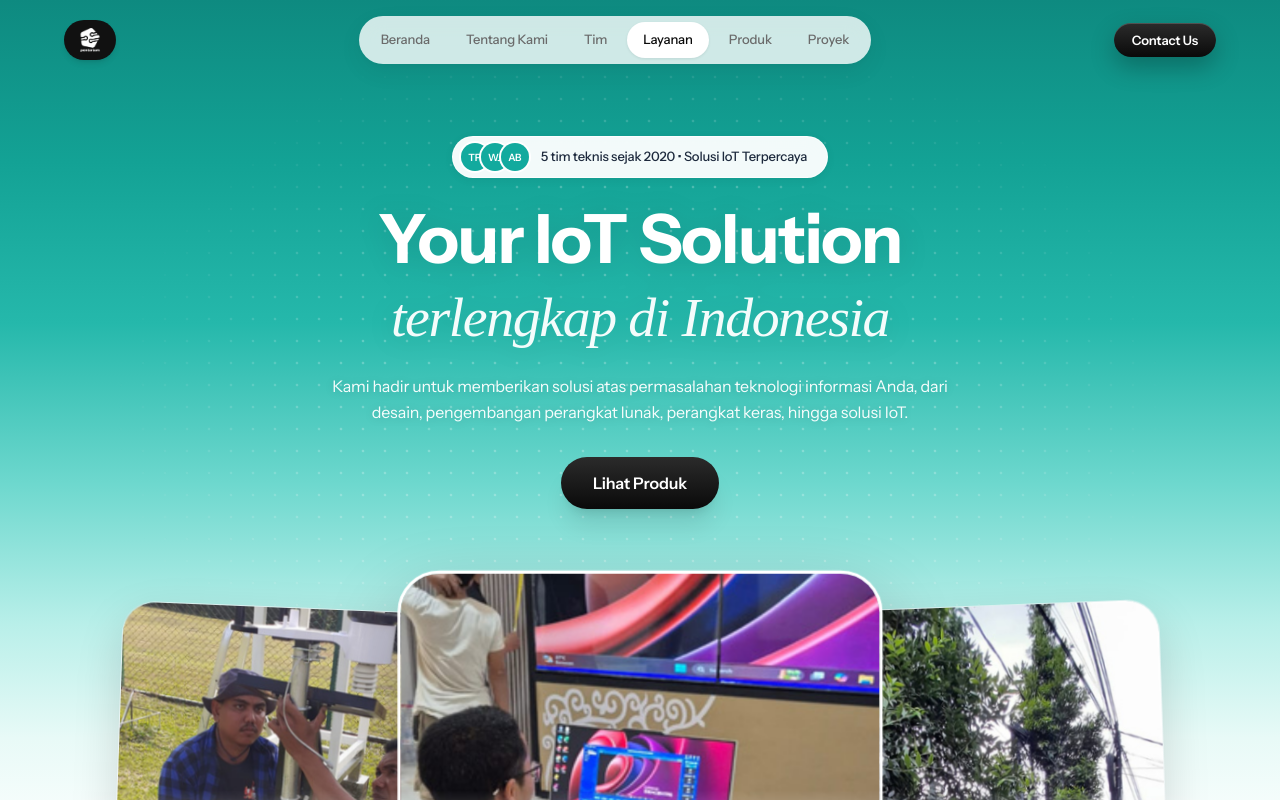
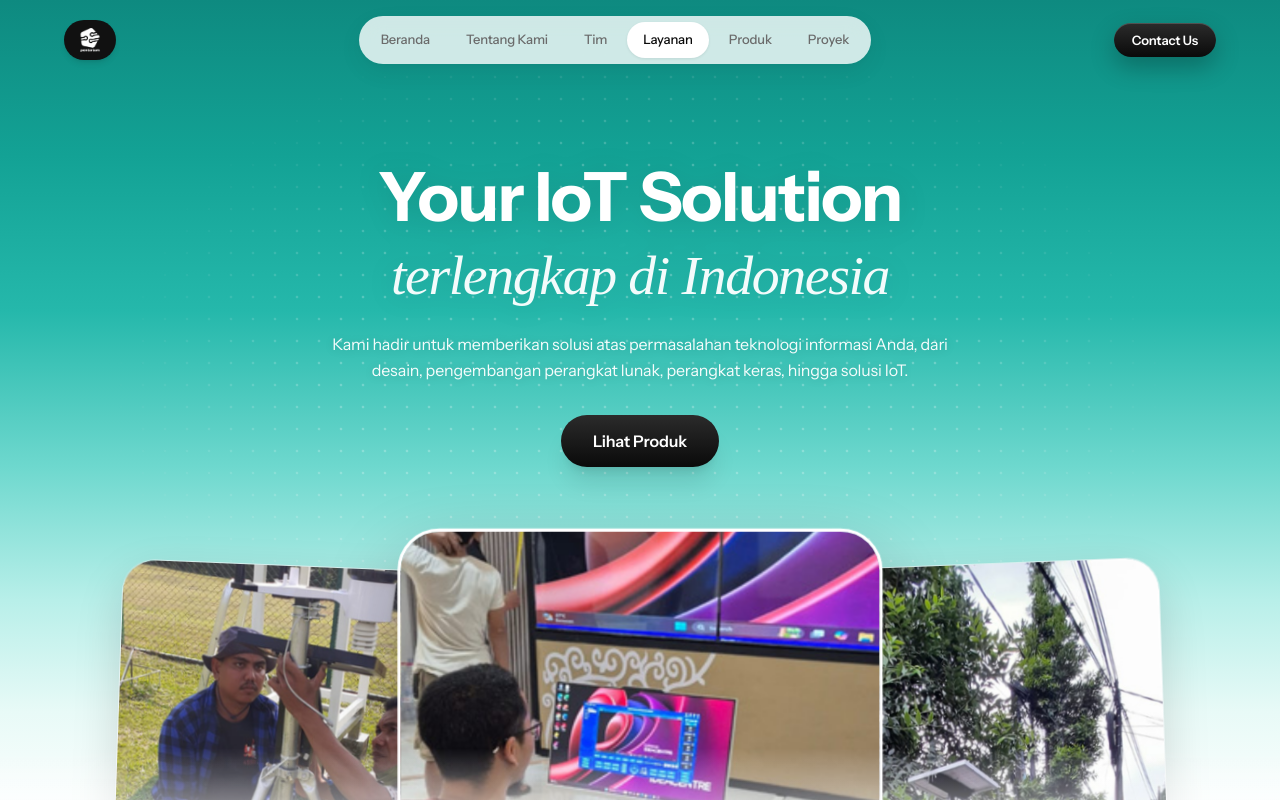
Before and after one commit to wandanazra27-dot/Web-Pentarium, a React (Vite) app: page / in a window 1280 px wide. Shown: the top 800 px of the page. Built offline with nearby package versions, Linux system fonts and the light colour scheme; a web font is replaced by a local one.

Commit message:
Hapus trust badge di atas judul Hero agar tampilan lebih bersih

```diff
--- a/src/components/sections/Hero.jsx
+++ b/src/components/sections/Hero.jsx
@@ -1,10 +1,4 @@
 import React from 'react';
-
-const AVATARS = [
-  { initials: 'TP', label: 'Toni Prabowo, CEO' },
-  { initials: 'WJ', label: 'Waluya Juang, CTO' },
-  { initials: 'AB', label: 'Agus Budiantoro, COO' },
-];
 
 const CLIENTS = [
   'Telkom Indonesia',
@@ -17,17 +11,6 @@ const CLIENTS = [
   'Tirtawening',
 ];
 
-function Avatar({ initials, label }) {
-  return (
-    <span
-      title={label}
-      className="flex h-7 w-7 items-center justify-center rounded-full bg-[#12AA9E] text-[10px] font-semibold tracking-tight text-white ring-2 ring-white"
-    >
-      {initials}
-    </span>
-  );
-}
-
 export default function Hero() {
   return (
     <section
@@ -38,21 +21,7 @@ export default function Hero() {
       {/* 3D Halftone Dotted Globe Background */}
       <div aria-hidden="true" className="halftone-globe pointer-events-none absolute inset-0" />
 
-      <div className="relative z-10 mx-auto max-w-4xl px-6 pb-4 pt-28 text-center sm:px-10 sm:pb-8 sm:pt-34">
-        {/* Top Badge: Avatars + Pentarium Team */}
-        <div className="mb-6 inline-flex items-center gap-3 rounded-full bg-white/95 py-1.5 pl-2 pr-5 shadow-[0_2px_10px_rgba(0,0,0,0.06)] border border-white/80 backdrop-blur-md">
-          <div className="flex items-center">
-            {AVATARS.map((avatar, idx) => (
-              <span key={avatar.initials} className={idx > 0 ? '-ml-2' : ''}>
-                <Avatar {...avatar} />
-              </span>
-            ))}
-          </div>
-          <span className="whitespace-nowrap text-[13px] font-medium text-slate-800">
-            5 tim teknis sejak 2020 &bull; Solusi IoT Terpercaya
-          </span>
-        </div>
-
+      <div className="relative z-10 mx-auto max-w-4xl px-6 pb-4 pt-32 text-center sm:px-10 sm:pb-8 sm:pt-40">
         {/* Heading: Clean, elegant typography without the icon badge */}
         <h1 className="text-[38px] font-bold leading-[1.08] tracking-[-0.02em] text-white drop-shadow-[0_2px_14px_rgba(0,0,0,0.1)] sm:text-[54px] lg:text-[68px]">
           Your IoT Solution
```
